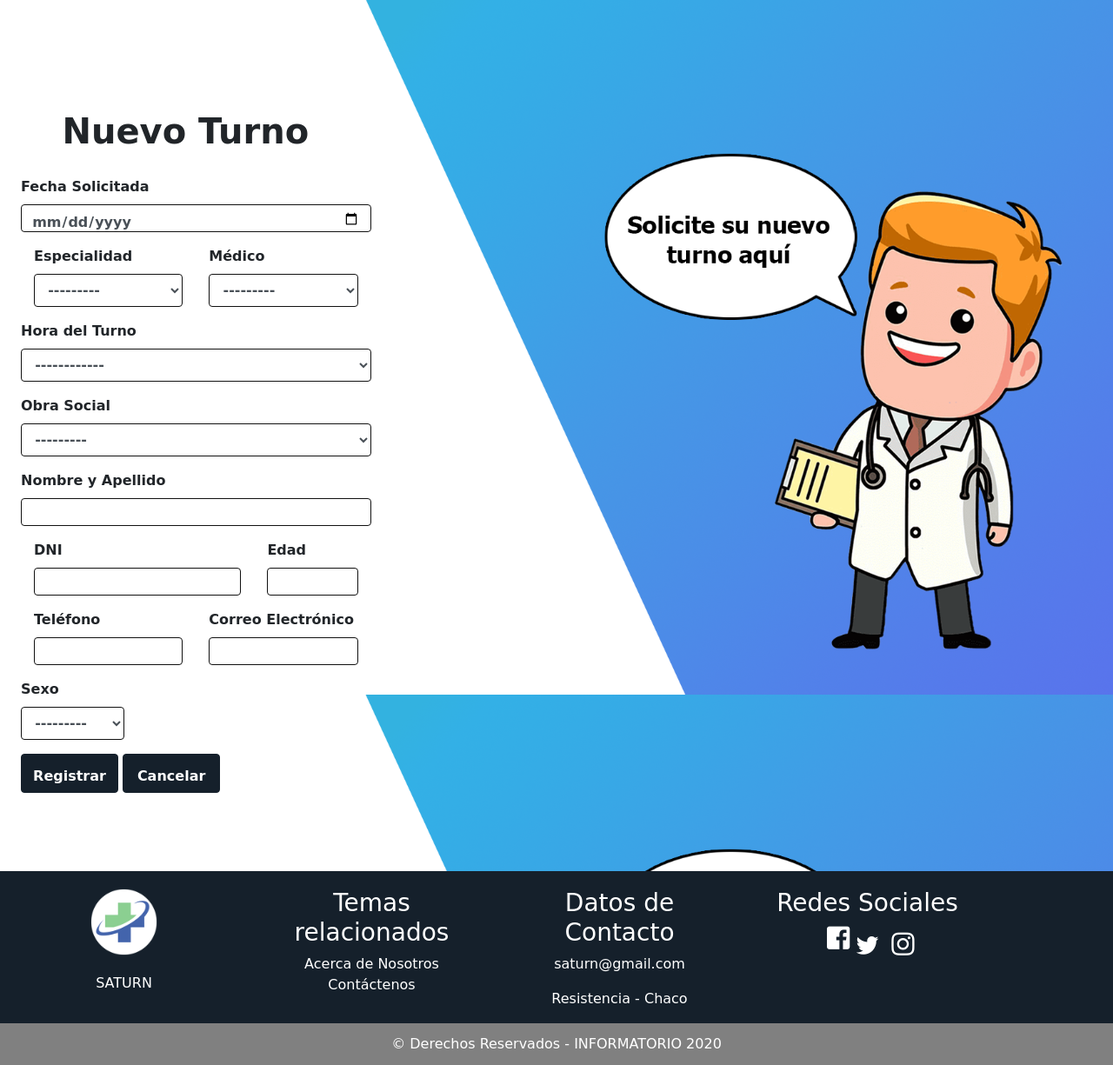
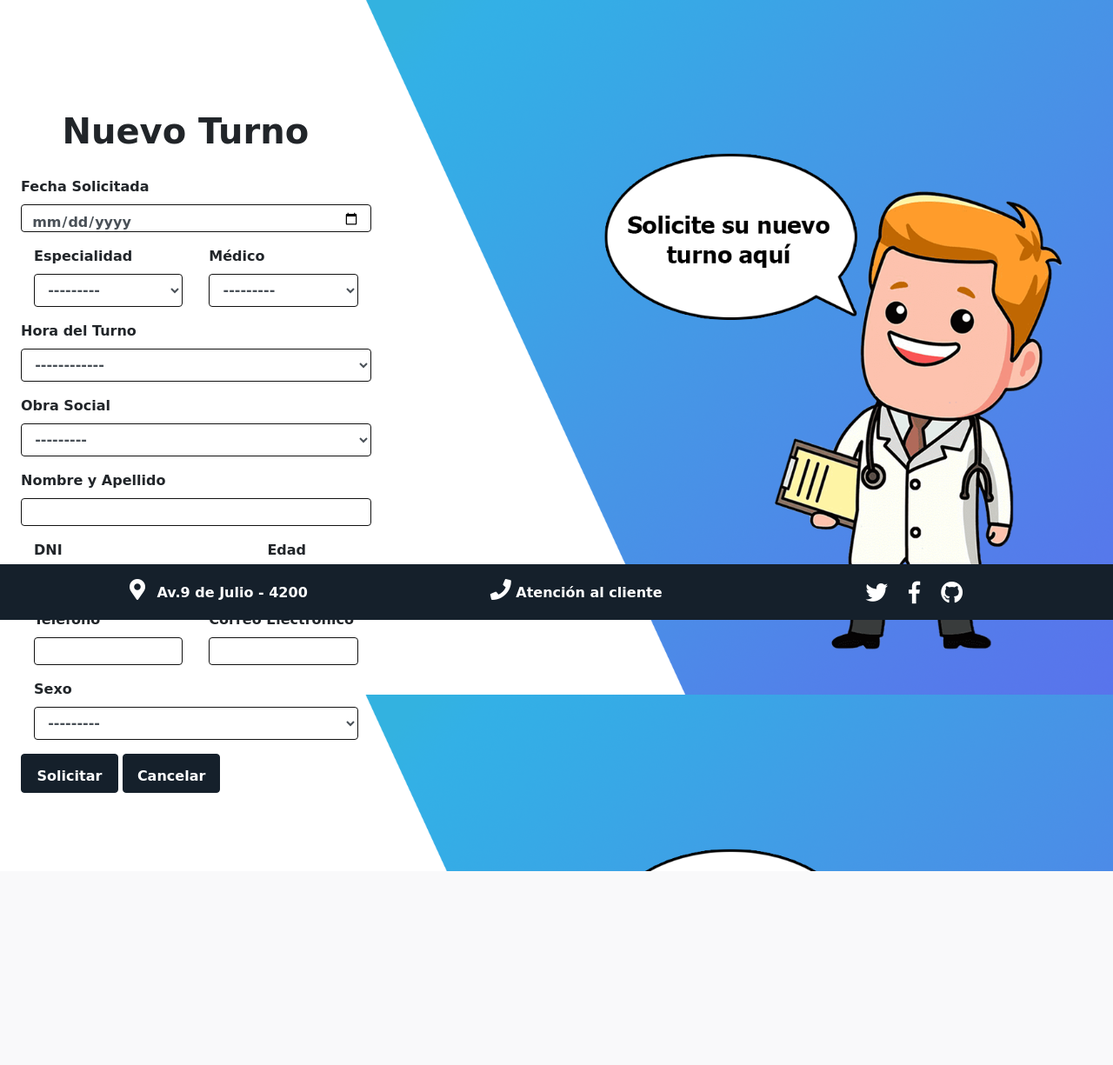
Before and after one commit to marianoGnlz/Saturn, a Django app: page /new_turn/ in a window 1280 px wide. Shown: the part 87-1312 px from the top of the page at 87% size. After the commit the page ends 1089 px from the top, so only its background shows below. Run offline with Django 3.2, Linux system fonts and the light colour scheme; data that the repository does not hold is empty; some libraries are stand-ins or nearby versions; some web fonts are replaced.

Commit message:
ultimos agregados de Laura y cambio de footer

```diff
--- a/Saturn/Saturn/urls.py
+++ b/Saturn/Saturn/urls.py
@@ -32,6 +32,8 @@
     path('combo_horario/', vistaTurnos.combo_horario, name='combo_horario'),
     path('listado_del_dia/', vistaTurnos.listado_del_dia, name='listado_del_dia'),
     path('delete_turn/<int:TurnoId>/', vistaTurnos.delete_turn, name='delete_turn'),
+    path('adicional/', vistaTurnos.adicional, name='adicional'),
+    path('fecha_valida/', vistaTurnos.fecha_valida, name='fecha_valida'),
 
     path('admin/', admin.site.urls),
 ]
--- /dev/null
+++ b/Saturn/turnos/templates/fecha_valida.html
@@ -0,0 +1,5 @@
+{% if fecha_turno >= now %}
+    <p class="alert alert-warning">La fecha solicitada esta disponible</p>
+{% else %}
+    <p class="alert alert-danger">La fecha solicitada no esta disponible</p>
+{% endif %}
--- a/Saturn/turnos/templates/new_turn.html
+++ b/Saturn/turnos/templates/new_turn.html
@@ -1,55 +1,56 @@
 {% extends 'main.html' %}
 
 {% block content %}
-
 <div class="row turnos-bg no-gutters">
-    <div class="col-12 col-xl-4">
-        <div class="card-body-new">
-            <h2 class="card-title text-center mt-3">Nuevo Turno</h2>
+	<div class="col-lg-4 col-md-7 col-sm-12 col-xs-12">
+		<div class="card-body-new">
+	        <h2 class="card-title text-center mt-3">Nuevo Turno</h2>
             <form method="POST" class="turnos-content mx-5 mx-xl-0 pl-xl-4">
                 {% csrf_token %}
                 <div class="form-group">
-                    <label>Fecha Solicitada</label>
+                    <label  class="label_new">Fecha Solicitada</label>
                     {{ form.fecha_turno }}
+                    <div id="fecha_valida"></div>
                 </div>
                 <div class="row">
                     <div class="col-xs-12 col-md-6">
                         <div class="form-group">
-                            <label  class="">Especialidad</label>
+                            <label  class="label_new">Especialidad</label>
                             {{ form.especialidad }}
                         </div>
                     </div>
                     <div class="col-xs-12 col-md-6">
                         <div class="form-group">
-                            <label class="">Médico</label>
+                            <label class="label_new">Médico</label>
                             {{ form.medico }}
                         </div>
                     </div>
                 </div>
                 <div class="form-group">
-                    <label  class="">Hora del Turno</label>
+                    <label  class="label_new">Hora del Turno</label>
                     <select class="form-control turn" name="hora_turno" required id="id_hora_turno">
                         <option>------------</option>
                     </select>
                 </div>
                 <div class="form-group">
-                    <label  class="">Obra Social</label>
+                    <label  class="label_new">Obra Social</label>
                     {{ form.obrasocial }}
+                    <div id="adicional"></div>
                 </div>
                 <div class="form-group">
-                    <label  class="">Nombre y Apellido</label>
+                    <label  class="label_new">Nombre y Apellido</label>
                     {{ form.nombre }}
                 </div>
                 <div class="row">
                     <div class="col-xs-12 col-md-8">
                         <div class="form-group">
-                            <label  class="">DNI</label>
+                            <label  class="label_new">DNI</label>
                             {{ form.dni }}
                         </div>
                     </div>
                     <div class="col-xs-12 col-md-4">
                         <div class="form-group">
-                            <label  class="">Edad</label>
+                            <label  class="label_new">Edad</label>
                             {{ form.edad }}
                         </div>
                     </div>
@@ -58,24 +59,26 @@
                 <div class="row">
                     <div class="col-xs-12 col-md-6">
                         <div class="form-group">
-                            <label  class="">Teléfono</label>
+                            <label  class="label_new">Teléfono</label>
                             {{ form.telefono }}
                         </div>
                     </div>
                     <div class="col-xs-12 col-md-6">
                         <div class="form-group">
-                            <label  class="">Correo Electrónico</label>
+                            <label  class="label_new">Correo Electrónico</label>
                             {{ form.mail }}
                         </div>
                     </div>
                 </div>
-                <div class="col-xs-12 col-md-4 column">
-                    <div class="form-group">
-                        <label  class="">Sexo</label>
-                        {{ form.sexo }}
+                <div class="row">
+                    <div class="col-xs-12 col-md-12">
+                        <div class="form-group">
+                            <label  class="label_new">Sexo</label>
+                            {{ form.sexo }}
+                        </div>
                     </div>
                 </div>
-                <button type="submit" class="btn btn-primary btn-turno">Registrar</button>
+                <button type="submit" class="btn btn-primary btn-turno">Solicitar</button>
                 <a href="/dashboard/" class="btn btn-primary btn-turno">Cancelar</a>
             </form>
         </div>
--- a/Saturn/turnos/urls.py
+++ b/Saturn/turnos/urls.py
@@ -5,4 +5,6 @@
 urlpatterns=[
     path('new_turn/', views.new_turn, name='new_turn'),
     path('turn_ok/', views.turn_ok, name='turn_ok'),
+    path('adicional/', vistaTurnos.adicional, name='adicional'),
+    path('fecha_valida/', vistaTurnos.fecha_valida, name='fecha_valida'),
 ]
--- a/Saturn/turnos/views.py
+++ b/Saturn/turnos/views.py
@@ -116,3 +116,25 @@
     idturno= Turno.objects.get(TurnoId=TurnoId)
     idturno.delete()
     return render(request,"delete_turn.html")
+
+def adicional(request):
+    id_obrasocial = request.GET.get('obraSocialId')
+    obrasocial_adicional = ObraSocial.objects.get(ObraSocialId=id_obrasocial)
+    contexto = {
+        'obrasocial_adicional':obrasocial_adicional
+    }
+    return render(request, "adicional.html", contexto)
+
+def fecha_valida(request):
+    id_fecha_turno = request.GET.get('fecha_valida')
+    print("fecha del turno:", id_fecha_turno)
+    fecha_turno = datetime.datetime.strptime(id_fecha_turno, "%Y-%m-%d").date()
+    print("fecha convertida:", fecha_turno)
+    now = datetime.datetime.now().date()
+    print("Hoy: ", now)
+
+    contexto = {
+        'fecha_turno':fecha_turno,
+        'now':now
+    }
+    return render(request, "fecha_valida.html", contexto)
--- a/Saturn/users/templates/login.html
+++ b/Saturn/users/templates/login.html
@@ -72,7 +72,7 @@
         </div>
       </div>
     </section>
-    {% include 'footer.html' %}
+
     <script
       src="https://code.jquery.com/jquery-3.5.1.slim.min.js"
       integrity="sha384-DfXdz2htPH0lsSSs5nCTpuj/zy4C+OGpamoFVy38MVBnE+IbbVYUew+OrCXaRkfj"
--- a/Saturn/users/templates/register.html
+++ b/Saturn/users/templates/register.html
@@ -51,7 +51,7 @@
 
 
   </body>
-  {% include 'footer.html' %}
+
     <script src="../static/js/index.js"></script>
     <script
       src="https://code.jquery.com/jquery-3.5.1.slim.min.js"
--- a/Saturn/vistas/static/initial.css
+++ b/Saturn/vistas/static/initial.css
@@ -113,11 +113,13 @@
 .text-center-footer{
     text-align: center;
     padding: 5px 5px 5px 5px;
+    padding-right: 8rem;
 }
 .btn-initial{
     padding: 2rem 2rem 1rem 2rem;
     font-size: 18px;
-    margin-left: 10px
+    margin-left: 10px;
+    background-color: #15202b;
 }
 
 .glyphicon-chevron-right:before {
--- a/Saturn/vistas/static/stylesVistas.css
+++ b/Saturn/vistas/static/stylesVistas.css
@@ -114,6 +114,7 @@
 
 .section-box {
 	padding-left: 7rem;
+	padding-top: 10rem;
 }
 
 .navbar {
--- a/Saturn/vistas/templates/footer.html
+++ b/Saturn/vistas/templates/footer.html
@@ -1,41 +1,30 @@
 {% load static %}
-<link rel="stylesheet" href="{% static 'stylesVistas.css' %}" />
 
-<footer class="seccion">
-	<div class="container">
-		<div class="row row-footer">
-			<div class="columna columna-25">
-				<img src="{% static '/imagenes/icono.png' %}" alt="" class="img-fluid logo-saturn">
-				<p class="footer-titulo">SATURN</p>
-			</div>
-			<div class="columna columna-25 columna-mobile-100 temas-relacionados">
-				<h3>
-					Temas relacionados
-				</h3>
-				<a class="temas" href="#">Acerca de Nosotros</a>
-				<a class="temas" href="#">Contáctenos</a>
-
-			</div>
-			<div class="columna columna-25 columna-mobile-100">
-				<h3>
-					Datos de Contacto
-				</h3>
-				<p>saturn@gmail.com</p>
-				<p>Resistencia - Chaco</p>
-			</div>
-			<div class="columna columna-25 columna-mobile-100">
-				<h3>
-					Redes Sociales
-				</h3>
-				<div class="redes">
-					<a href="#"></a><i class="fab fa-facebook-square"></i></a>
-					<a href="#"><i class="fab fa-twitter"></i></a>
-					<a href="#"><i class="fab fa-instagram"></i></a>
-				</div>
-			</div>
-		</div>
-	</div>
-	<div class="barra-footer">
-		&copy; Derechos Reservados - INFORMATORIO 2020
-	</div>
+<footer class="d-flex justify-content-center align-items-center footer">
+  <div
+    class="d-flex justify-content-center align-items-center container-footer w-100 px-5"
+  >
+    <div class="mx-auto footer-direccion">
+      <i class="fas fa-map-marker-alt mr-2"></i>
+      <p class="display-small-screen">Av.9 de Julio - 4200</p>
+    </div>
+    <div class="mx-auto">
+      <a
+        href="https://support.riotgames.com/hc/es"
+        class="footer-atencion mx-2"
+        target="_blank"
+        ><i class="fas fa-phone"></i>
+        <p class="display-small-screen">Atención al cliente</p></a
+      >
+    </div>
+    <div class="mx-auto">
+      <a href="http://twitter.com/" target="_BLANK"
+        ><i class="fab fa-twitter mx-4 pt-2"></i></a
+      ><a href="http://facebook.com/" target="_BLANK"
+        ><i class="fab fa-facebook-f pt-2"></i></a
+      ><a href="https://github.com/LeonardoBrabo/Saturn" target="_BLANK"
+        ><i class="fab fa-github mx-4 pt-2"></i
+      ></a>
+    </div>
+  </div>
 </footer>
--- a/Saturn/vistas/templates/initial.html
+++ b/Saturn/vistas/templates/initial.html
@@ -71,6 +71,6 @@
         <a class="btn btn-primary btn-usuarios btn-initial" href="{% url 'login' %}">Login</a><a class="btn btn-primary btn-usuarios btn-initial" href="{% url 'register' %}">Register</a>
     </div>
 </div>
-{% include 'footer.html' %}
+
 
 </html>
```
Also changed, not shown: Saturn/turnos/static/js/my_functions.js (+42 -5 lines), Saturn/turnos/templates/adicional.html (added, +7 -0 lines).
